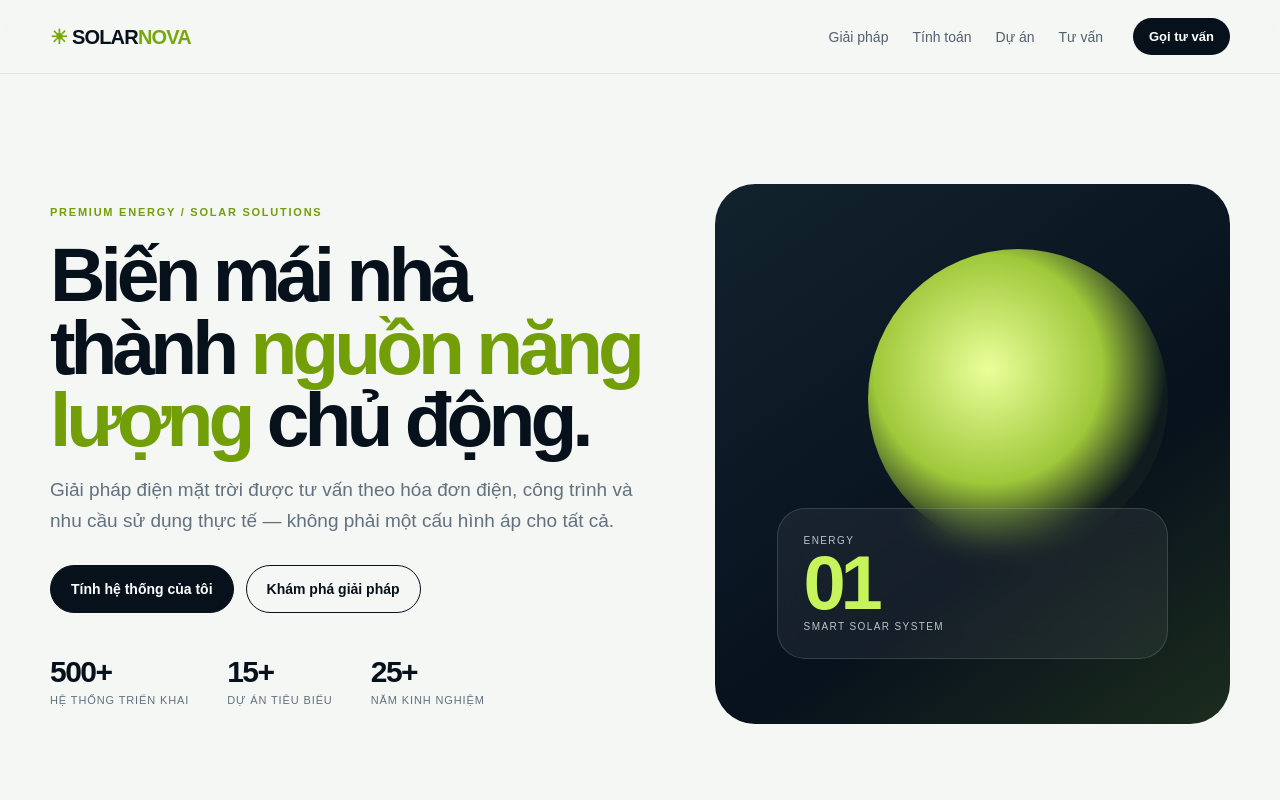
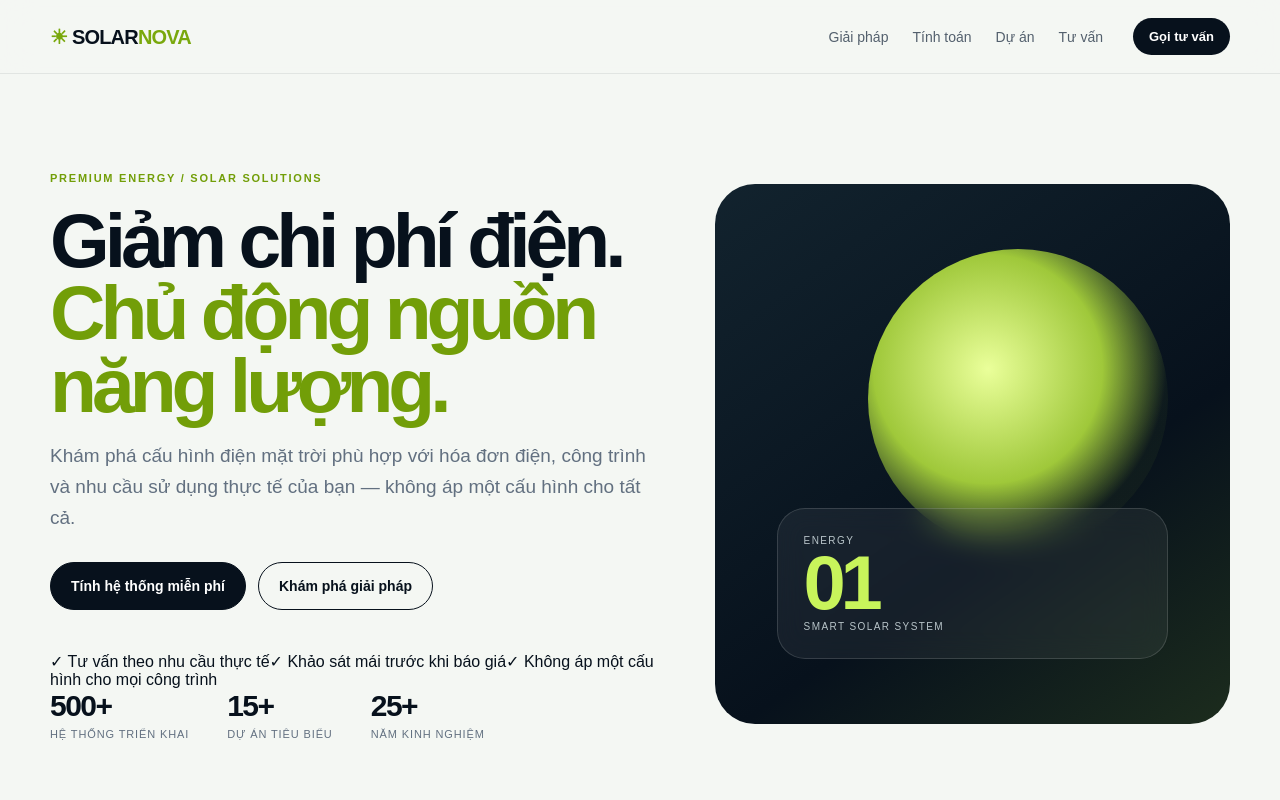
Before and after one commit to Doanh03/solar-react, a Next.js app: page / in a window 1280 px wide. Shown: the top 800 px of the page. Built offline with nearby package versions, Linux system fonts and the light colour scheme.

Commit message:
feat: improve hero conversion messaging and tracking

```diff
--- a/app/components/hero-section.tsx
+++ b/app/components/hero-section.tsx
@@ -1,15 +1,27 @@
+'use client';
+
 import { companyStats } from '@/app/lib/company-stats';
+import { trackEvent } from '@/app/lib/analytics';
 
 export function HeroSection() {
   return (
     <section id="top" className="hero section-shell">
       <div className="hero-copy">
         <span className="eyebrow">PREMIUM ENERGY / SOLAR SOLUTIONS</span>
-        <h1>Biến mái nhà thành <em>nguồn năng lượng</em> chủ động.</h1>
-        <p>Giải pháp điện mặt trời được tư vấn theo hóa đơn điện, công trình và nhu cầu sử dụng thực tế — không phải một cấu hình áp cho tất cả.</p>
+        <h1>Giảm chi phí điện. <em>Chủ động nguồn năng lượng.</em></h1>
+        <p>Khám phá cấu hình điện mặt trời phù hợp với hóa đơn điện, công trình và nhu cầu sử dụng thực tế của bạn — không áp một cấu hình cho tất cả.</p>
         <div className="hero-actions">
-          <a className="button button-primary" href="#calculator">Tính hệ thống của tôi</a>
-          <a className="button button-ghost" href="#solutions">Khám phá giải pháp</a>
+          <a className="button button-primary" href="#calculator" onClick={() => trackEvent('hero_cta_clicked', { section: 'hero', cta_id: 'hero-calculator' })}>
+            Tính hệ thống miễn phí
+          </a>
+          <a className="button button-ghost" href="#solutions" onClick={() => trackEvent('hero_cta_clicked', { section: 'hero', cta_id: 'hero-solutions' })}>
+            Khám phá giải pháp
+          </a>
+        </div>
+        <div className="hero-trust" aria-label="Điểm nổi bật">
+          <span>✓ Tư vấn theo nhu cầu thực tế</span>
+          <span>✓ Khảo sát mái trước khi báo giá</span>
+          <span>✓ Không áp một cấu hình cho mọi công trình</span>
         </div>
         <div className="stats">
           {companyStats.map((stat) => <div key={stat.label}><strong>{stat.value}</strong><span>{stat.label}</span></div>)}
```
